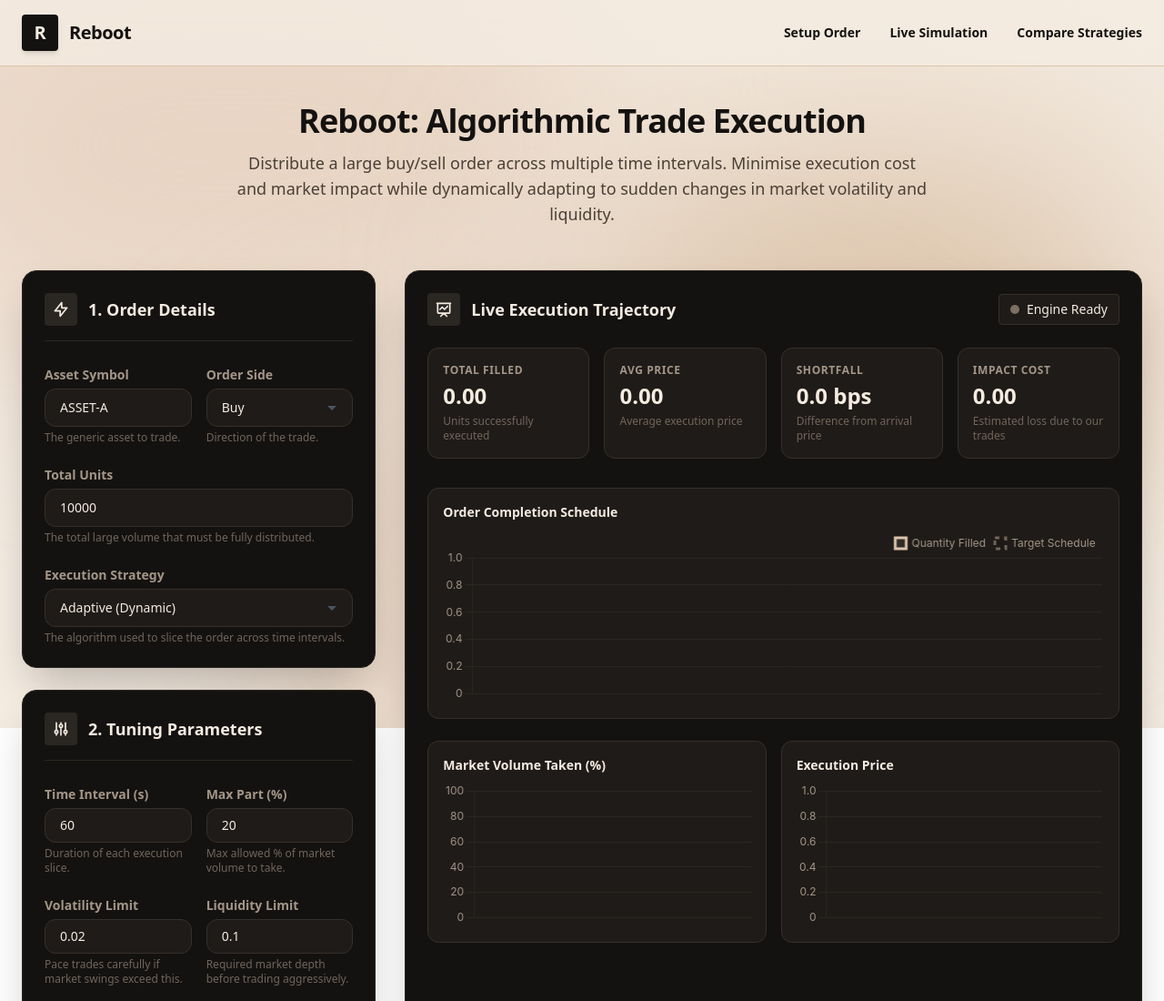
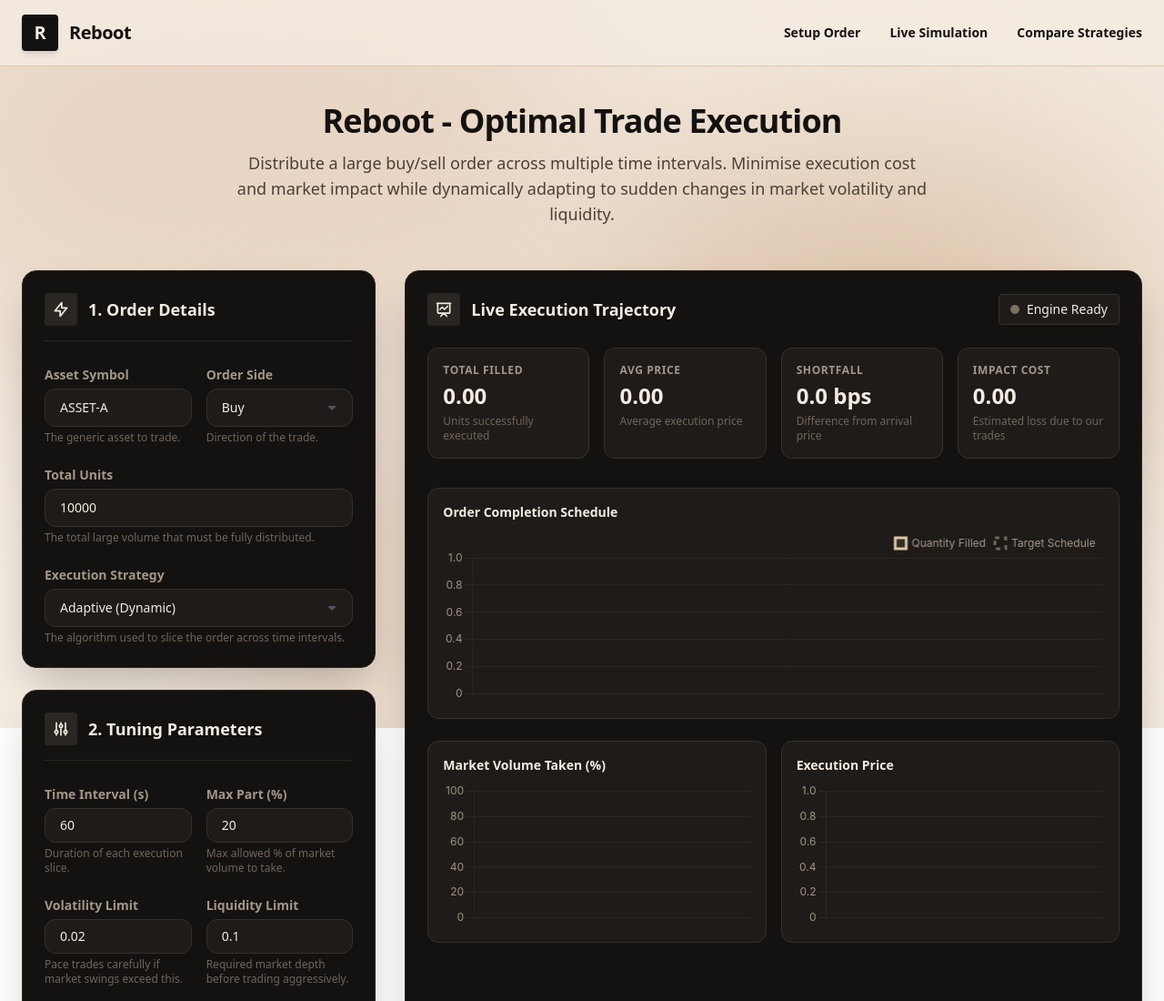
Before and after one commit to arhamchhajed101/Reboot, a plain HTML site: page frontend/index.html in a window 1280 px wide. Shown: the top 1100 px of the page at 91% size. Drawn offline with nearby package versions, Linux system fonts and the light colour scheme.

Commit message:
Update title to Optimal Trade Execution

```diff
--- a/frontend/index.html
+++ b/frontend/index.html
@@ -3,7 +3,7 @@
 <head>
   <meta charset="UTF-8">
   <meta name="viewport" content="width=device-width, initial-scale=1.0">
-  <title>Reboot - Algorithmic Execution Engine</title>
+  <title>Reboot - Optimal Trade Execution</title>
   <script src="https://cdn.tailwindcss.com"></script>
   <script src="https://cdn.jsdelivr.net/npm/chart.js"></script>
   <link rel="stylesheet" href="styles.css">
@@ -41,7 +41,7 @@
 
     <!-- Hero Title -->
     <div class="text-center space-y-3">
-      <h2 class="text-3xl sm:text-4xl font-black tracking-tight text-[#141210]">Reboot: Algorithmic Trade Execution</h2>
+      <h2 class="text-3xl sm:text-4xl font-black tracking-tight text-[#141210]">Reboot - Optimal Trade Execution</h2>
       <p class="text-[#4a4036] max-w-3xl mx-auto text-base sm:text-lg font-medium">Distribute a large buy/sell order across multiple time intervals. Minimise execution cost and market impact while dynamically adapting to sudden changes in market volatility and liquidity.</p>
     </div>
 
```
